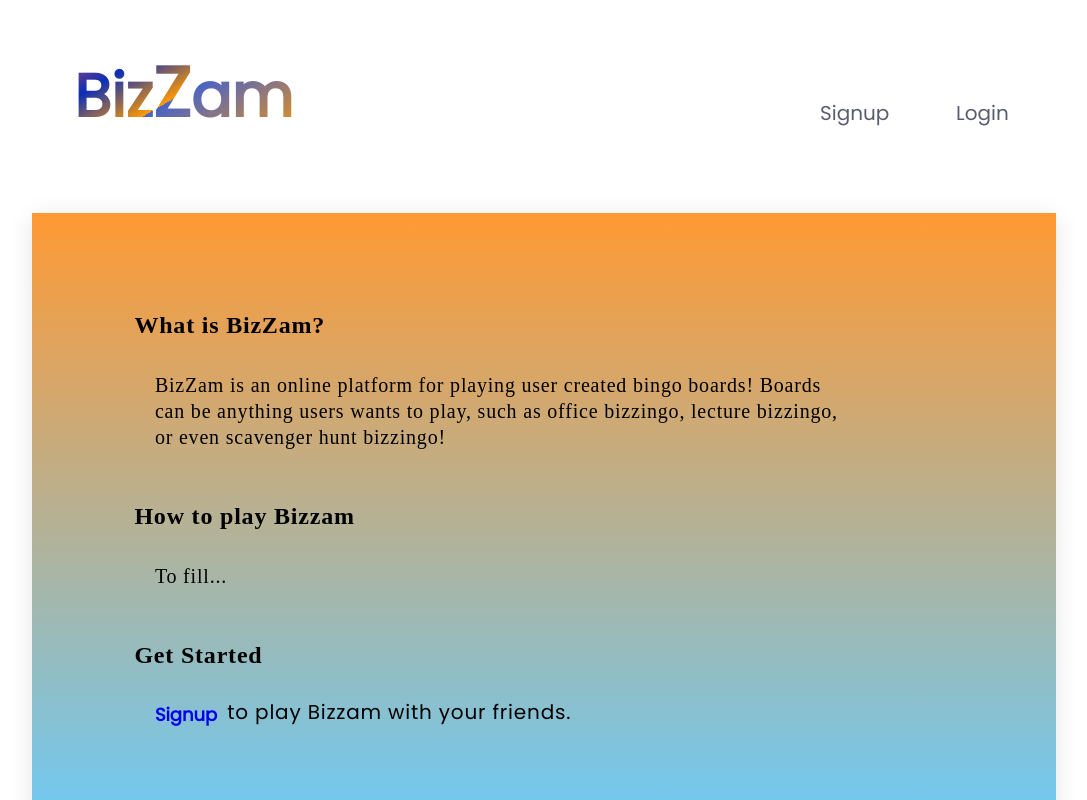
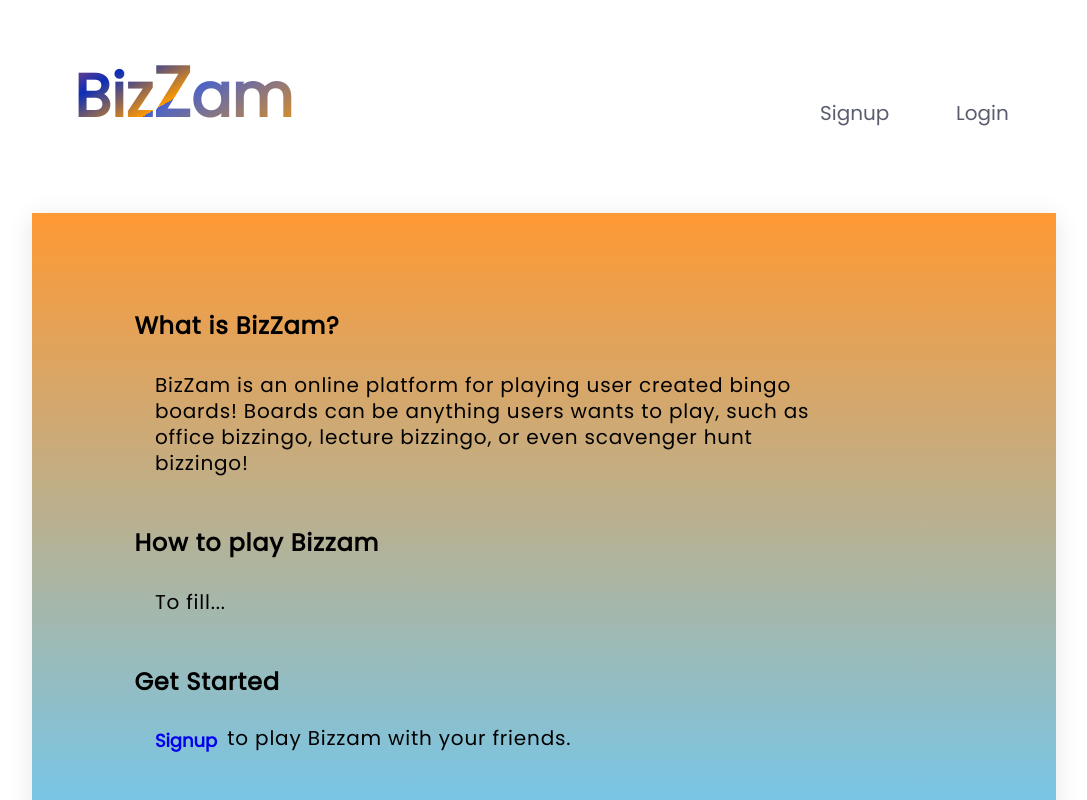
Before and after one commit to nerochen25/bizzam-flex-project, a React (Create React App) app in the folder frontend/: page /#/ in a window 1280 px wide. Shown: the top 800 px of the page, without its empty margins (96-1183 px from the left). Built offline with nearby package versions, Linux system fonts and the light colour scheme.

Commit message:
Add more style to the texts

```diff
--- a/frontend/src/components/main/main_page.css
+++ b/frontend/src/components/main/main_page.css
@@ -21,7 +21,7 @@
 .what-bizzam h3{
     color: black;
     font-size: 24px;
-    font-family: 'Geneva, Tahoma, Verdana, sans-serif';
+    font-family: 'Poppins', sans-serif;
     font-weight: 600;
     line-height: 1.3;
     letter-spacing: .8px;
@@ -30,7 +30,7 @@
 .what-bizzam p {
     margin: 3% 20% 0 12%;
     /* text-align: center; */
-    font-family: 'Geneva, Tahoma, Verdana, sans-serif';
+    font-family: 'Poppins', sans-serif;
     font-size: 20px;
     font-weight: 500;
     color: black;
--- a/frontend/src/components/session/signup_form.css
+++ b/frontend/src/components/session/signup_form.css
@@ -18,9 +18,8 @@
 .labels {
     margin-left: 70px;
     color: #0C2EB7;
-    font-family: 'Antic Slab',
-    Monaco,
-    monospace
+    font-family: 'Poppins', sans-serif;
+
 }
 
 .input-fields{
@@ -33,10 +32,14 @@
     -ms-border-radius: 16px;
     -o-border-radius: 16px;
     font-size: 16px;
+    font-family: 'Poppins', sans-serif;
+
 }
+
 
 .input-field-1 {
     margin-left: 116px;
+
 }
 
 .form-btn {
@@ -53,6 +56,8 @@
     -ms-border-radius: 16px;
     -o-border-radius: 16px;
     cursor: pointer;
+    font-family: 'Poppins', sans-serif;
+
 }
 
 .form-btn:hover {
@@ -83,3 +88,8 @@
     letter-spacing: 0.5px;
     line-height: 1.4;
 }
+
+
+.login-btn {
+    font-family: 'Poppins', sans-serif;
+}
--- a/frontend/src/index.css
+++ b/frontend/src/index.css
@@ -4,6 +4,8 @@ body {
   font-family: -apple-system, BlinkMacSystemFont, "Segoe UI", "Roboto", "Oxygen",
     "Ubuntu", "Cantarell", "Fira Sans", "Droid Sans", "Helvetica Neue",
     sans-serif;
+  font-family: 'Poppins', sans-serif;
+
   -webkit-font-smoothing: antialiased;
   -moz-osx-font-smoothing: grayscale;
   font-family: 'Poppins', sans-serif;
@@ -11,6 +13,6 @@ body {
 }
 
 code {
-  font-family: source-code-pro, Menlo, Monaco, Consolas, "Courier New",
-    monospace;
+  font-family: 'Poppins', sans-serif;
+
 }
```
